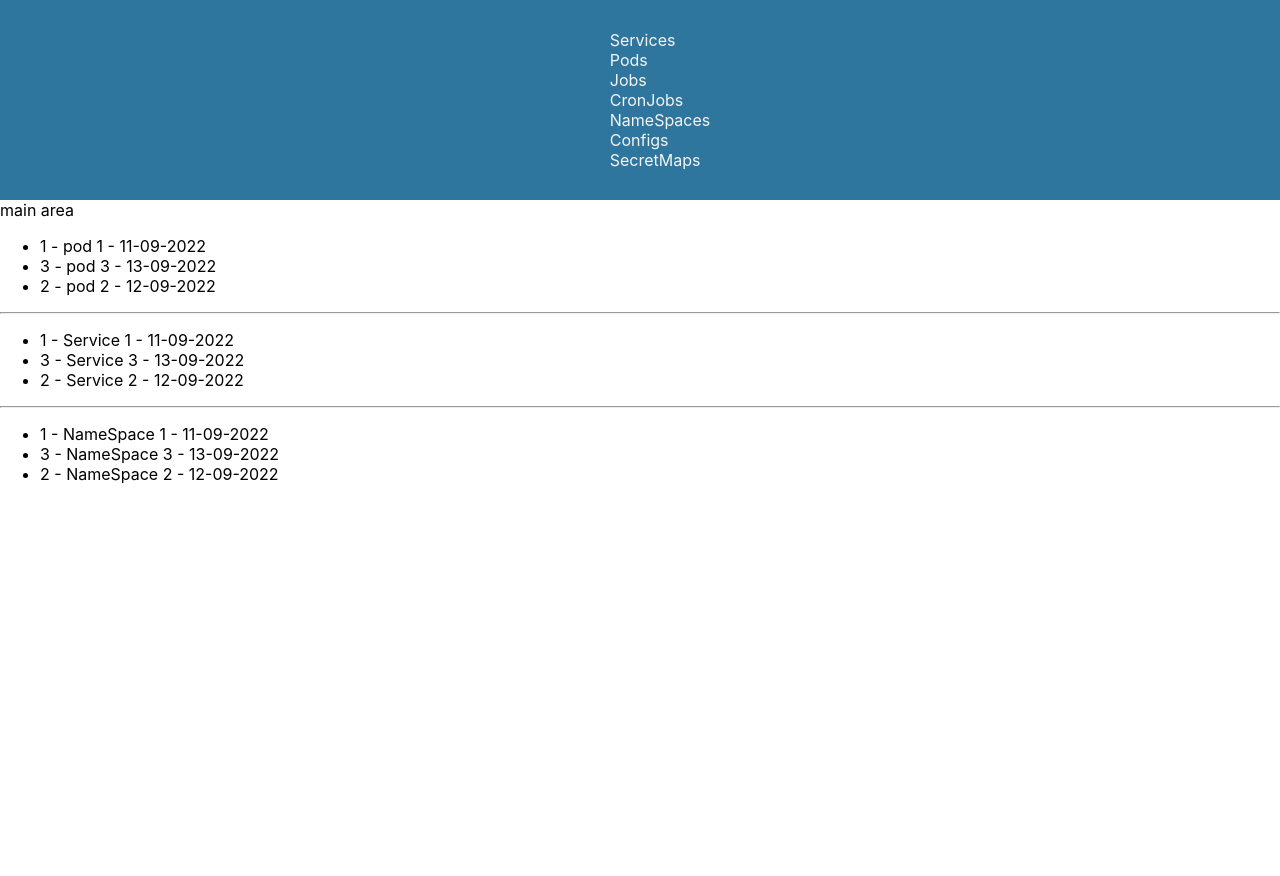
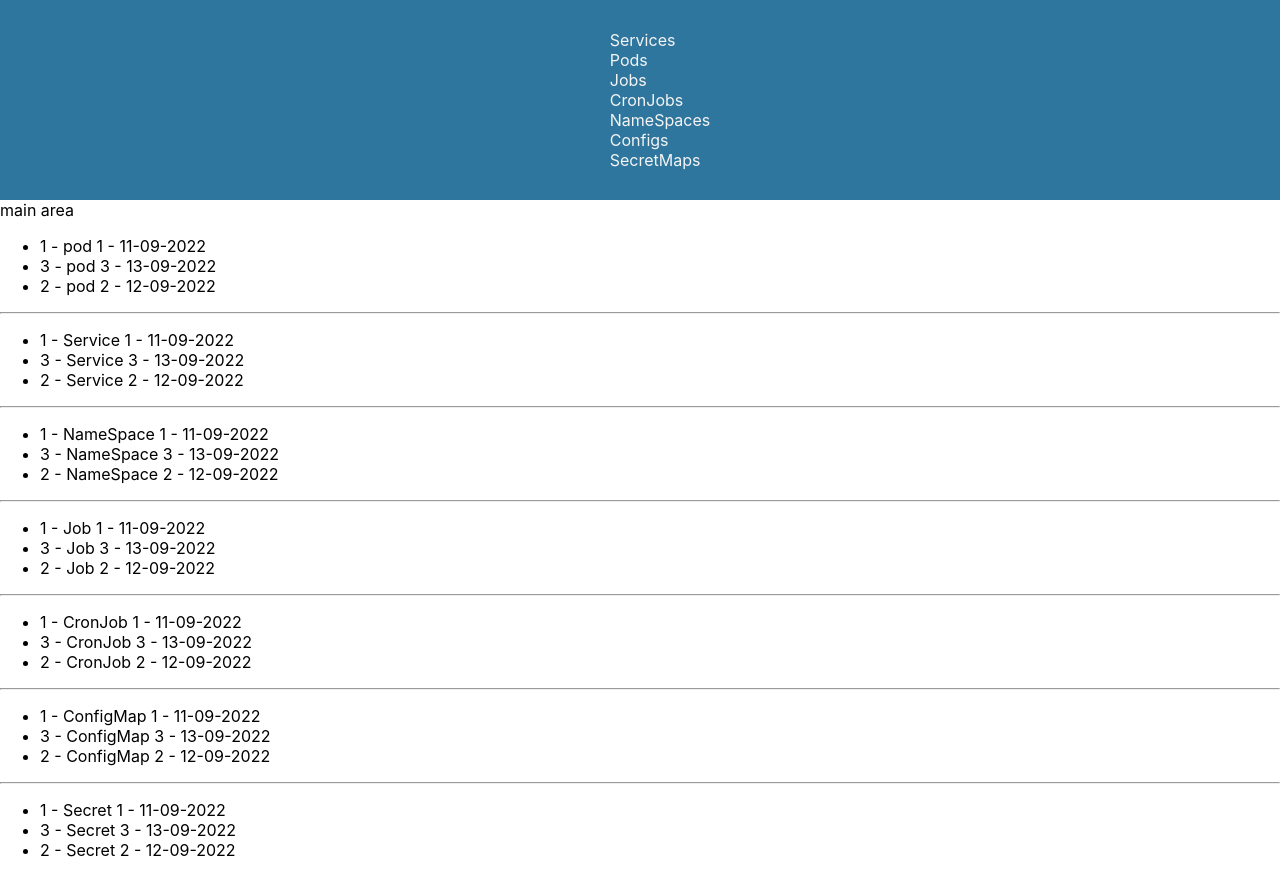
Before and after one commit to Yassine-cheffai/kube-desktop, a React (Create React App) app: page / in a window 1280 px wide. Before the commit the page ends 800 px from the top, so only its background shows below. Built offline with nearby package versions, Linux system fonts and the light colour scheme.

Commit message:
config + Jobs + CronJobs + Secrets

```diff
--- a/src/components/MainArea.tsx
+++ b/src/components/MainArea.tsx
@@ -1,6 +1,10 @@
 import { PodsList } from "./resources/Pods";
 import { ServicesList } from "./resources/Services";
 import { NameSpacesList } from "./resources/NameSpaces";
+import { JobsList } from "./resources/Jobs";
+import { CronJobsList } from "./resources/CronJobs";
+import { ConfigMapsList } from "./resources/ConfigMaps";
+import { SecretsList } from "./resources/Secrets";
 
 
 const MainArea = () => {
@@ -12,6 +16,14 @@ const MainArea = () => {
       <ServicesList />
       <hr />
       <NameSpacesList />
+      <hr />
+      <JobsList />
+      <hr />
+      <CronJobsList />
+      <hr />
+      <ConfigMapsList />
+      <hr />
+      <SecretsList />
     </div>
   )
 }
--- /dev/null
+++ b/src/components/resources/ConfigMaps.tsx
@@ -0,0 +1,21 @@
+import { useState, useEffect } from "react";
+import { ConfigMap } from "../../types";
+import { getConfigMaps } from "../../mocks";
+
+export const ConfigMapsList = () => {
+  const [configMaps, setConfigMaps] = useState<ConfigMap[]>([]);
+  const [isLoading, setIsLoading] = useState<boolean>(true);
+
+  useEffect(() => {
+    setConfigMaps(getConfigMaps());
+    setIsLoading(false);
+  }, [])
+  return (
+    <>
+      {isLoading ? "Loading" :
+        <ul>
+          {configMaps.map((configMap) => (<li>{configMap.id} - {configMap.name} - {configMap.createdAt}</li>))}
+        </ul>}
+    </>
+  )
+}
--- /dev/null
+++ b/src/components/resources/CronJobs.tsx
@@ -0,0 +1,21 @@
+import { useState, useEffect } from "react";
+import { CronJob } from "../../types";
+import { getCronJobs } from "../../mocks";
+
+export const CronJobsList = () => {
+  const [cronJobs, setCronJobs] = useState<CronJob[]>([]);
+  const [isLoading, setIsLoading] = useState<boolean>(true);
+
+  useEffect(() => {
+    setCronJobs(getCronJobs());
+    setIsLoading(false);
+  }, [])
+  return (
+    <>
+      {isLoading ? "Loading" :
+        <ul>
+          {cronJobs.map((cronJob) => (<li>{cronJob.id} - {cronJob.name} - {cronJob.createdAt}</li>))}
+        </ul>}
+    </>
+  )
+}
--- /dev/null
+++ b/src/components/resources/Jobs.tsx
@@ -0,0 +1,21 @@
+import { useState, useEffect } from "react";
+import { Job } from "../../types";
+import { getJobs } from "../../mocks";
+
+export const JobsList = () => {
+  const [jobs, setJobs] = useState<Job[]>([]);
+  const [isLoading, setIsLoading] = useState<boolean>(true);
+
+  useEffect(() => {
+    setJobs(getJobs());
+    setIsLoading(false);
+  }, [])
+  return (
+    <>
+      {isLoading ? "Loading" :
+        <ul>
+          {jobs.map((job) => (<li>{job.id} - {job.name} - {job.createdAt}</li>))}
+        </ul>}
+    </>
+  )
+}
--- /dev/null
+++ b/src/components/resources/Secrets.tsx
@@ -0,0 +1,21 @@
+import { useState, useEffect } from "react";
+import { Secret } from "../../types";
+import { getSecrets } from "../../mocks";
+
+export const SecretsList = () => {
+  const [secrets, setSecrets] = useState<Secret[]>([]);
+  const [isLoading, setIsLoading] = useState<boolean>(true);
+
+  useEffect(() => {
+    setSecrets(getSecrets());
+    setIsLoading(false);
+  }, [])
+  return (
+    <>
+      {isLoading ? "Loading" :
+        <ul>
+          {secrets.map((secret) => (<li>{secret.id} - {secret.name} - {secret.createdAt}</li>))}
+        </ul>}
+    </>
+  )
+}
--- a/src/mocks.tsx
+++ b/src/mocks.tsx
@@ -40,7 +40,7 @@ export const getCronJobs = () => {
     ]
 }
 
-export const getConfigsMap = () => {
+export const getConfigMaps = () => {
     return [
         {id: "1", name: "ConfigMap 1", createdAt: "11-09-2022"} as ConfigMap,
         {id: "3", name: "ConfigMap 3", createdAt: "13-09-2022"} as ConfigMap,
@@ -48,50 +48,10 @@ export const getConfigsMap = () => {
     ]
 }
 
-export const getSecret = () => {
+export const getSecrets = () => {
     return [
         {id: "1", name: "Secret 1", createdAt: "11-09-2022"} as Secret,
         {id: "3", name: "Secret 3", createdAt: "13-09-2022"} as Secret,
         {id: "2", name: "Secret 2", createdAt: "12-09-2022"} as Secret,
     ]
 }
-
-export const getPodDetails = (podId: String) => {
-    return {
-        id: podId,
-        name: "Pod 1",
-        createdAt: "",
-    }
-}
-
-export const getServiceDetails = (serviceId: String) => {
-    return {
-        id: serviceId,
-        name: "Service 1",
-        createdAt: "",
-    }
-}
-
-export const getNameSpaceDetails = (nameSpaceId: String) => {
-    return {
-        id: nameSpaceId,
-        name: "NameSpace 1",
-        createdAt: "",
-    }
-}
-
-export const getJobDetails = (jobId: String) => {
-    return {
-        id: jobId,
-        name: "Job 1",
-        createdAt: "",
-    }
-}
-
-export const getCronJob = (cronJobId: String) => {
-    return {
-        id: cronJobId,
-        name: "Job 1",
-        createdAt: "",
-    }
-}
```
